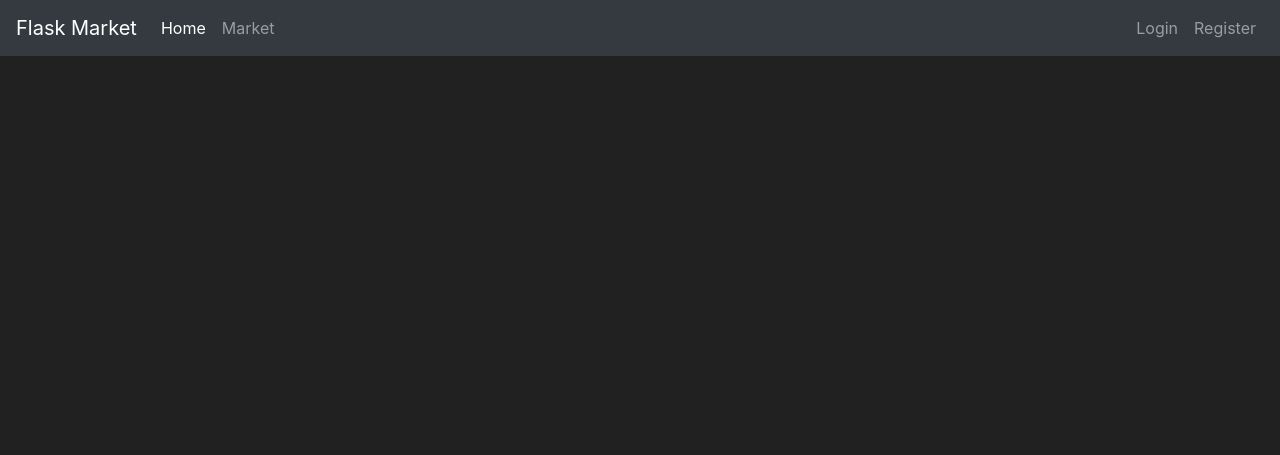
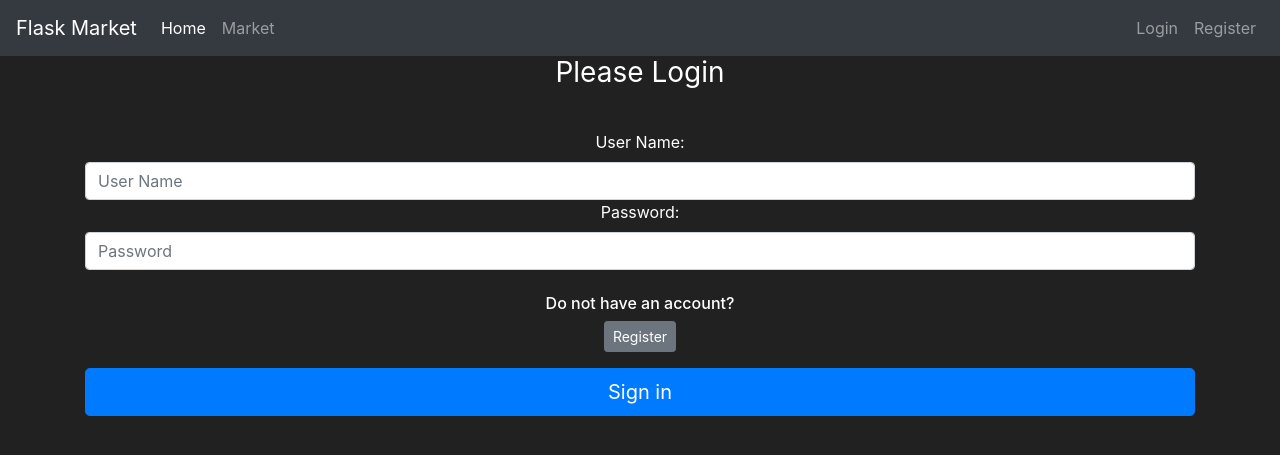
Before and after one commit to AlainNL/flaskMarket, a Flask app: page /login in a window 1280 px wide. Shown: the top 455 px of the page. Run offline with Flask 3, Linux system fonts and the light colour scheme; some libraries are stand-ins or nearby versions.

Commit message:
fix bug password

```diff
--- a/market/__init__.py
+++ b/market/__init__.py
@@ -3,6 +3,7 @@ from flask import Flask
 from flask_sqlalchemy import SQLAlchemy
 from flask_migrate import Migrate
 from flask_bcrypt import Bcrypt
+from flask_login import LoginManager
 from dotenv import load_dotenv
 load_dotenv()
 
@@ -10,7 +11,7 @@ app = Flask(__name__)
 db = SQLAlchemy()
 migrate = Migrate()
 bcrypt = Bcrypt(app)
-
+login_manager = LoginManager(app)
 
 
 def create_app():
--- a/market/forms.py
+++ b/market/forms.py
@@ -20,3 +20,9 @@ class RegisterForm(FlaskForm):
     password1 = PasswordField(label='Password:', validators=[Length(min=6), DataRequired()])
     password2 = PasswordField(label='Confirm password:', validators=[EqualTo('password1'), DataRequired()])
     submit = SubmitField(label='Create Account')
+
+
+class LoginForm(FlaskForm):
+    username =  StringField(label='User Name:', validators=[DataRequired()])
+    password = PasswordField(label='Password:', validators=[DataRequired()])
+    submit = SubmitField(label='Sign in')
--- a/market/routes.py
+++ b/market/routes.py
@@ -1,6 +1,7 @@
 from flask import Blueprint, redirect, render_template, url_for, flash, get_flashed_messages
 from market.models import User, Item, db
-from market.forms import RegisterForm
+from market.forms import RegisterForm, LoginForm
+from flask_login import login_user
 
 main = Blueprint('main', __name__)
 
@@ -32,4 +33,16 @@ def register_page():
 
 @main.route('/login', methods=['GET', 'POST'])
 def login_page():
-    return render_template('login.html')
+    form = LoginForm()
+    if form.validate_on_submit():
+        attempted_user = User.query.filter_by(username=form.username.data).first()
+        if attempted_user and attempted_user.check_password_correction(
+            attempted_password=form.password.data
+        ):
+            login_user(attempted_user)
+            flash(f'Success! You are logged in as: {attempted_user.username}', category='success')
+            return redirect(url_for('main.market_page'))
+        else:
+            flash('Username and password are not match! Please try again', category='danger')
+
+    return render_template('login.html', form=form)
--- a/market/templates/login.html
+++ b/market/templates/login.html
@@ -1,11 +1,35 @@
 {% extends 'layout.html' %}
-
 {% block title %}
-Login Page
+    Login Page
 {% endblock %}
 
 {% block content %}
 <body class="text-center">
+    <div class="container">
+        <form method="POST" class="form-signin" style="color:white">
+            {{ form.hidden_tag() }}
+            <h1 class="h3 mb-3 font-weight-normal">
+                Please Login
+            </h1>
 
+            <br>
+            {{ form.username.label() }}
+            {{ form.username(class="form-control", placeholder="User Name") }}
+
+            {{ form.password.label() }}
+            {{ form.password(class="form-control", placeholder="Password") }}
+
+            <br>
+
+
+            <div class="checkbox mb-3">
+                <h6>Do not have an account?</h6>
+                <a class="btn btn-sm btn-secondary" href="{{ url_for('main.register_page') }}">Register</a>
+            </div>
+
+            {{ form.submit(class="btn btn-lg btn-block btn-primary") }}
+
+        </form>
+    </div>
 </body>
 {% endblock %}
--- a/market/templates/register.html
+++ b/market/templates/register.html
@@ -28,6 +28,10 @@ Register Page
 
             </br>
 
+            <div class="checkbox mb-3">
+                <h6>Alreaady have an account ?</h6>
+                <a class="btn btn-sm btn-secondary" href="{{ url_for('main.login_page') }}">Log in</a>
+            </div>
             {{ form.submit(class="btn btn-lg btn-block btn-primary") }}
 
         </form>
```
Also changed, not shown: market/models.py (+11 -3 lines), instance/market.db.
